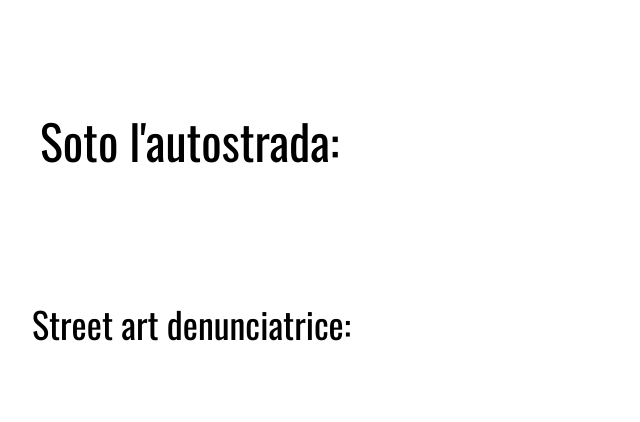
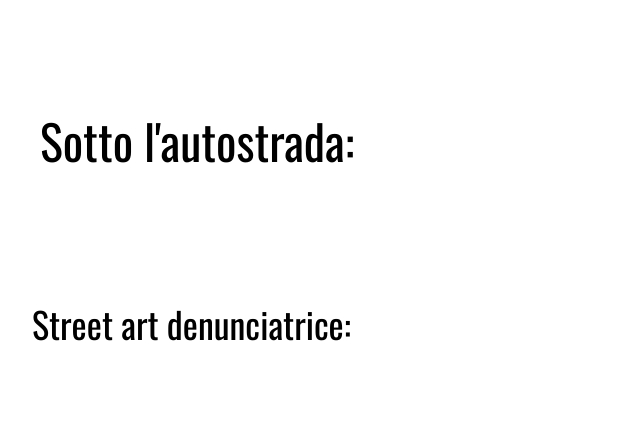
Before and after one commit to dapperttutart/dapperttutart.github.io, a plain HTML site: page genova.html in a window 1280 px wide. Shown: the part 2823-3245 px from the top of the page, without its empty margins (0-640 px from the left). Drawn offline with nearby package versions, Linux system fonts and the light colour scheme.

Commit message:
Update genova.html

```diff
--- a/genova.html
+++ b/genova.html
@@ -80,7 +80,7 @@
 
 
     <div class="w3-padding-small w3-margin w3-left w3-col">
-      <p class="w3-xxxlarge">Soto l'autostrada:</p>
+      <p class="w3-xxxlarge">Sotto l'autostrada:</p>
     </div>
 
     <div class="w3-margin w3-left w3-col">
```
